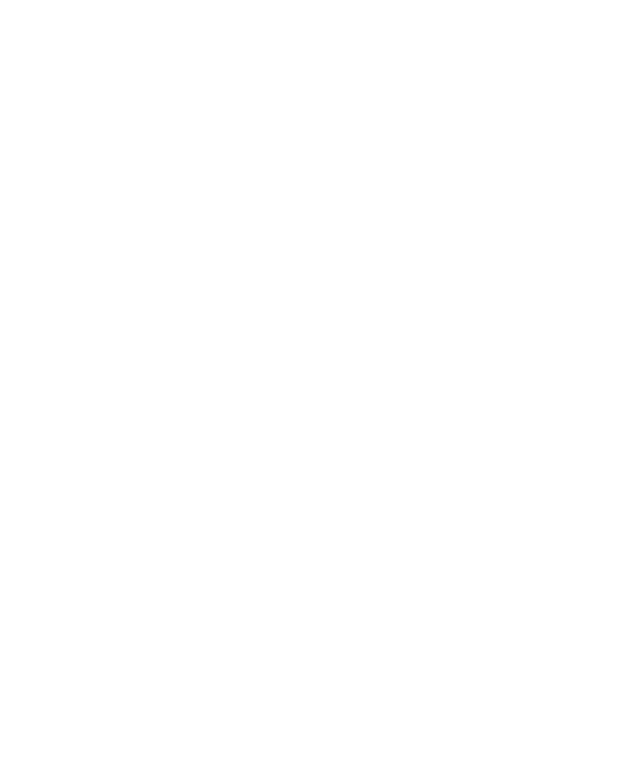
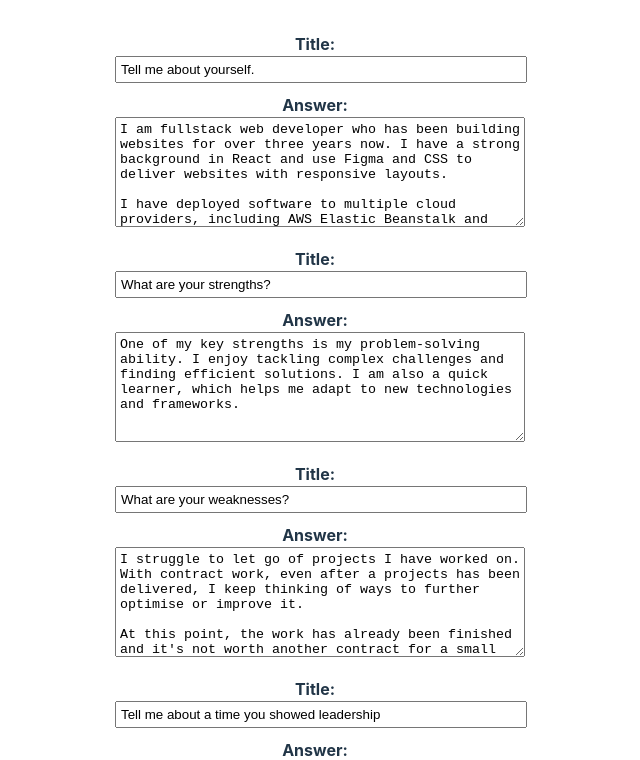
Before and after one commit to mattmcnee/interview-via-ai, a React (Vite) app: page /answers in a window 1280 px wide. Before the commit this address had no page. Shown: the top 760 px of the page, without its empty margins (325-965 px from the left). Built offline with nearby package versions, Linux system fonts and the light colour scheme.

Commit message:
started adding my answers

```diff
--- /dev/null
+++ b/src/AnswersInput.jsx
@@ -0,0 +1,63 @@
+import React, { useState } from 'react';
+import template from './assets/template.json';
+
+const AnswersInput = () => {
+  // Use state to handle form data
+  const [formData, setFormData] = useState(template);
+
+  // Handle changes in input or textarea
+  const handleChange = (id, field, value) => {
+    const updatedData = formData.map((item) =>
+      item.id === id ? { ...item, [field]: value } : item
+    );
+    setFormData(updatedData);
+  };
+
+  // Handle download of JSON file with updated answers
+  const handleDownload = () => {
+    const json = JSON.stringify(formData, null, 2); // Convert to JSON string
+    const blob = new Blob([json], { type: 'application/json' });
+    const url = URL.createObjectURL(blob);
+
+    // Create a temporary <a> element to trigger the download
+    const a = document.createElement('a');
+    a.href = url;
+    a.download = 'answers.json'; // Filename for the download
+    document.body.appendChild(a); // Append the element to the DOM
+    a.click(); // Trigger the download
+    document.body.removeChild(a); // Remove the element from the DOM
+  };
+
+  return (
+    <div>
+      {formData.map((item) => (
+        <div key={item.id} style={{ marginBottom: '20px', minWidth: '400px' }}>
+          <label>
+            <strong>Title:</strong>
+            <input
+              type="text"
+              value={item.title}
+              onChange={(e) => handleChange(item.id, 'title', e.target.value)}
+              style={{ display: 'block', width: '100%', marginBottom: '10px', padding: '4px' }}
+            />
+          </label>
+          <label>
+            <strong>Answer:</strong>
+            <textarea
+              value={item.answer}
+              onChange={(e) => handleChange(item.id, 'answer', e.target.value)}
+              style={{ display: 'block', width: '100%', height: '100px', padding: '4px' }}
+            />
+          </label>
+        </div>
+      ))}
+
+      {/* Button to download the answers as a JSON file */}
+      <button onClick={handleDownload} style={{ marginTop: '20px', padding: '10px', background: '#4CAF50', color: 'white', border: 'none', cursor: 'pointer' }}>
+        Download Answers as JSON
+      </button>
+    </div>
+  );
+};
+
+export default AnswersInput;
--- a/src/App.jsx
+++ b/src/App.jsx
@@ -3,6 +3,7 @@
 
 import OpenAIPage from './OpenAIPage';
 import EmbeddingTester from './EmbeddingTester';
+import AnswersInput from './AnswersInput';
 
 function App() {
   return (
@@ -13,6 +14,7 @@
 
         {/* Route for EmbeddingTester */}
         <Route path="/embedding" element={<EmbeddingTester />} />
+        <Route path="/answers" element={<AnswersInput />} />
       </Routes>
     </Router>
   );
--- a/src/EmbeddingTester.jsx
+++ b/src/EmbeddingTester.jsx
@@ -45,7 +45,7 @@
     <div style={{ padding: '20px', maxWidth: '600px', margin: '0 auto' }}>
       <h1>Embedding Tester</h1>
       <form onSubmit={handleSubmit}>
-        <div>
+        {/* <div>
           <label>
             Enter text to generate embeddings:
             <textarea
@@ -57,7 +57,7 @@
               required
             />
           </label>
-        </div>
+        </div> */}
         <button type="submit" disabled={loading}>
           {loading ? 'Generating...' : 'Generate Embeddings'}
         </button>
--- a/src/assets/template.json
+++ b/src/assets/template.json
@@ -2,7 +2,7 @@
   {
     "id": "1",
     "title": "Tell me about yourself.",
-    "answer": "I am a web developer with over three years of experience in building responsive and user-friendly applications. I have a strong background in JavaScript, React, and Firebase, which I have used to create several full-stack projects."
+    "answer": "I am fullstack web developer who has been building websites for over three years now. I have a strong background in React and use Figma and CSS to deliver websites with responsive layouts.\n\nI have deployed software to multiple cloud providers, including AWS Elastic Beanstalk and Firebase. I'm experienced with Node.js having used it with Express and Firebase Functions.\n\nI'm UX focused and enjoy developing front end interfaces. Design is very important to me, to the extent that I have developed my own icon set for one of my projects."
   },
   {
     "id": "2",
@@ -12,27 +12,27 @@
   {
     "id": "3",
     "title": "What are your weaknesses?",
-    "answer": "I tend to be a perfectionist, which sometimes leads me to spend more time on a task than necessary. However, I've learned to balance quality with efficiency by setting time limits for my work."
+    "answer": "I struggle to let go of projects I have worked on. With contract work, even after a projects has been delivered, I keep thinking of ways to further optimise or improve it. \n\nAt this point, the work has already been finished and it's not worth another contract for a small optimisation fix. I find it frustrating when I have to keep switching projects."
   },
   {
     "id": "4",
-    "title": "Why do you want to work here?",
-    "answer": "I admire your company's commitment to innovation and quality. I believe my skills in web development align with your team's goals, and I am excited about the opportunity to contribute to projects that have a meaningful impact."
+    "title": "Tell me about a time you showed leadership",
+    "answer": "After basic militarisation in the UAS, I joined a Fieldcraft course that included a 3 day blank firing exercise in the Yorkshire Moors.\n\nOn the first day of the exercise, we were tasked to walk as a squad through a valley where we going to be ambushed.\n\nWe had been taught the tactics to respond to this and had practiced firing the weapons but this was the first time to experience them together.\n\nOthers were hesitant to lead the squad so I volunteered and, at the time of the ambush, I found that the training I had been given was adequate to withdraw the squad to a safe position.\n\nI found it an excellent opportunity to test what I had learned under pressure, as well as good test of my verbal and non-verbal communication skills."
   },
   {
     "id": "5",
     "title": "Describe a challenging project you worked on.",
-    "answer": "I worked on a project that required integrating multiple APIs for real-time data. The biggest challenge was ensuring data consistency across different sources. I overcame this by implementing a robust caching strategy and thorough testing."
+    "answer": "One of my most challenging projects has been Hiking Network. My goal was to deploy a route planning application that could run with up to 5,000 users a month without costing me anything.\n\nThis required careful optimisation. For example, Mapbox, used to load and render the map, provides an option to pay per map load, so the application was built around a single map that loads once per user.\n\nFor images, I bundled a low resolution version with the code and dynamically loaded the higher resolution version from a storage bucket at runtime, using a CSS transition to smoothly fade between them. This decreased hosting usage without increasing load times.\n\nIt's in beta testing at the moment and usage has aligned with the 5,000 user a month goal."
   },
   {
     "id": "6",
     "title": "How do you prioritize your tasks?",
-    "answer": "I prioritize tasks based on their deadlines and the impact they have on the project. I use tools like Trello to organize my workload and ensure I focus on high-priority items first."
+    "answer": "When I've worked on my own software projects, I use issues on GitHub to prioritise tasks. Anything that needs doing is added to the issues and urgent tasks are given a priority tag. \n\nIn contract work, I've provided a document outlining what tasks are necessary and what can be done if there's time to spare.\n\nI find it useful to always have an idea of what needs to be done next."
   },
   {
     "id": "7",
     "title": "How do you handle feedback?",
-    "answer": "I view feedback as an opportunity for growth. I actively seek constructive criticism from peers and supervisors, and I use it to improve my work and enhance my skills."
+    "answer": "I'm very positive in response to feedback as it's an opportunity to improve based on new information. Advice or constructive criticism is very useful as it enables me to deliver results more efficiently."
   },
   {
     "id": "8",
```
